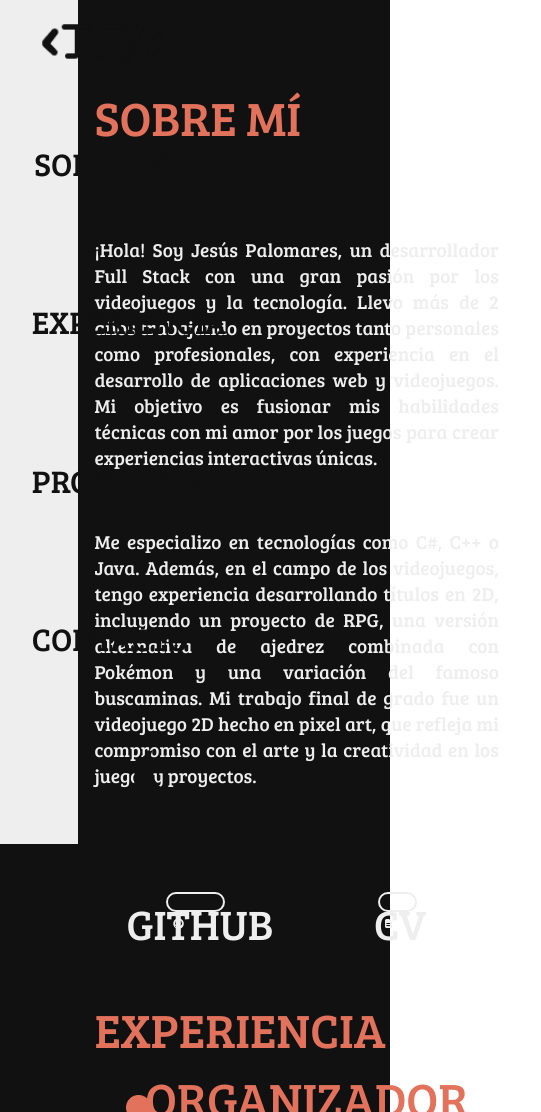
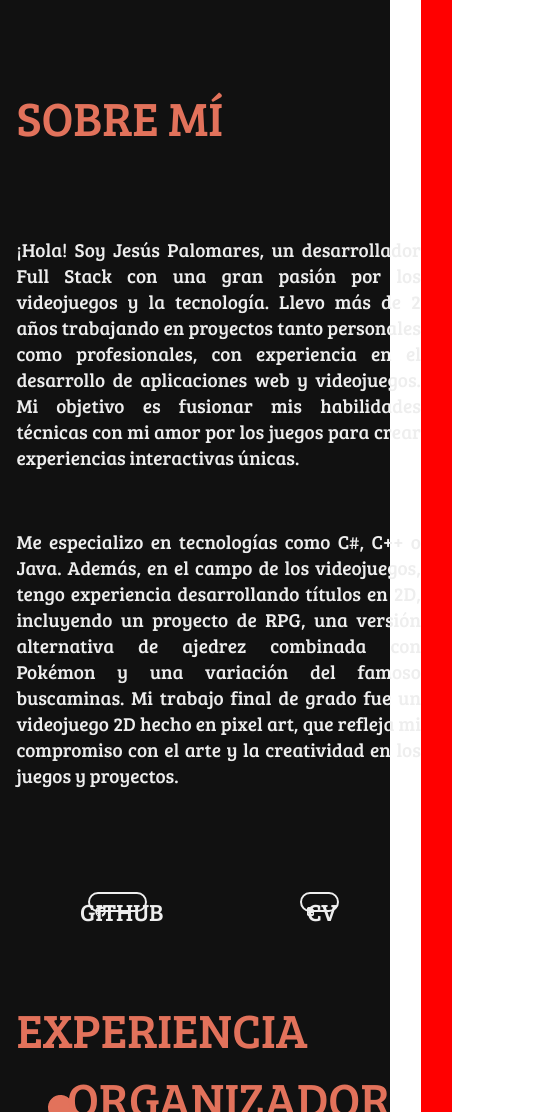
Before and after one commit to jepalfer/portfolio, a React (Create React App) app: page / in a window 390 px wide. Shown: the top 1112 px of the page, 541 px wide, since content can reach past the window. Built offline with nearby package versions, Linux system fonts and the light colour scheme.

Commit message:
removed side bar for screens with width <= 750px

```diff
--- a/src/App.js
+++ b/src/App.js
@@ -94,7 +94,7 @@ function App() {
         <section className={`${isOpen ? "Grid-open" : "Grid-closed"} ${isDarkMode ? "Dark-mode-grid" : "Light-mode-grid"}`}>
           <SideMenu mode={isDarkMode} open={isOpen} toggleDarkMode={toggleDarkMode} toggleOpenSideBar={toggleSideBar}/>
           <div></div>
-          <section>
+          <section className="Content">
             {/* About me */}
             <Separator/>
             <section>
@@ -136,6 +136,10 @@ function App() {
               {/* <Contact/> */}
             </section>
           </section>
+
+          <section className="Down-bar">
+
+          </section>
         </section>
       </header>
     </div>
--- a/src/components/githubButton.jsx
+++ b/src/components/githubButton.jsx
@@ -7,7 +7,7 @@ function GithubButton({mode}) {
     <a href='https://github.com/jepalfer' target='blank'>
         <button className={`Github-button Link-button Button-grid ${mode ? "Dark-mode-link-button" : "Light-mode-link-button"}`}>
             <img className='Logo' src={`${mode ? logoBlanco : logoNegro}`} alt="Logo de github"></img>
-                GITHUB
+            GITHUB
         </button>
     </a>
   )
--- a/src/css/App.css
+++ b/src/css/App.css
@@ -1,6 +1,10 @@
 .Grid-open{
   display: grid;
   grid-template-columns: 20% 4.2% auto 8.1%;
+}
+
+.Down-bar {
+  display: none;
 }
 
 .Grid-closed{
@@ -19,3 +23,16 @@
 a {
   text-decoration: none;
 }
+
+@media (max-width: 750px) {
+  .Grid-open{
+    display: grid;
+    grid-template-columns: 4.2% auto 8.1%;
+    grid-template-rows: 80% 20%;
+  }
+
+  .Down-bar {
+    display: inline-block;
+    background-color: #ff0000;
+  }
+}
--- a/src/css/linkButtons.css
+++ b/src/css/linkButtons.css
@@ -2,7 +2,7 @@
     border-radius: 1em;
     background: none;
     transition: transform 0.3s ease, border-color 0.3s ease;
-    font-size: 5vh;
+    font-size: 1.5em;
     font-family: 'breeserif', serif;
     text-decoration: none;
     text-decoration-thickness: 0;
@@ -10,12 +10,12 @@
 
 
 .Dark-mode-link-button {
-    border: 2px solid #eeeeee;
+    border: 0.1em solid #eeeeee;
     color: #eeeeee;
 }
 
 .Light-mode-link-button {
-    border: 2px solid #111111;
+    border: 0.1em solid #111111;
     color: #111111;
 }
 
--- a/src/css/sideMenu.css
+++ b/src/css/sideMenu.css
@@ -31,3 +31,9 @@
 .Light-mode-side-bar {
   background-color: #111;
 }
+
+@media (max-width: 700px) {
+  .Side-bar{
+    display: none;
+  }
+}
```
